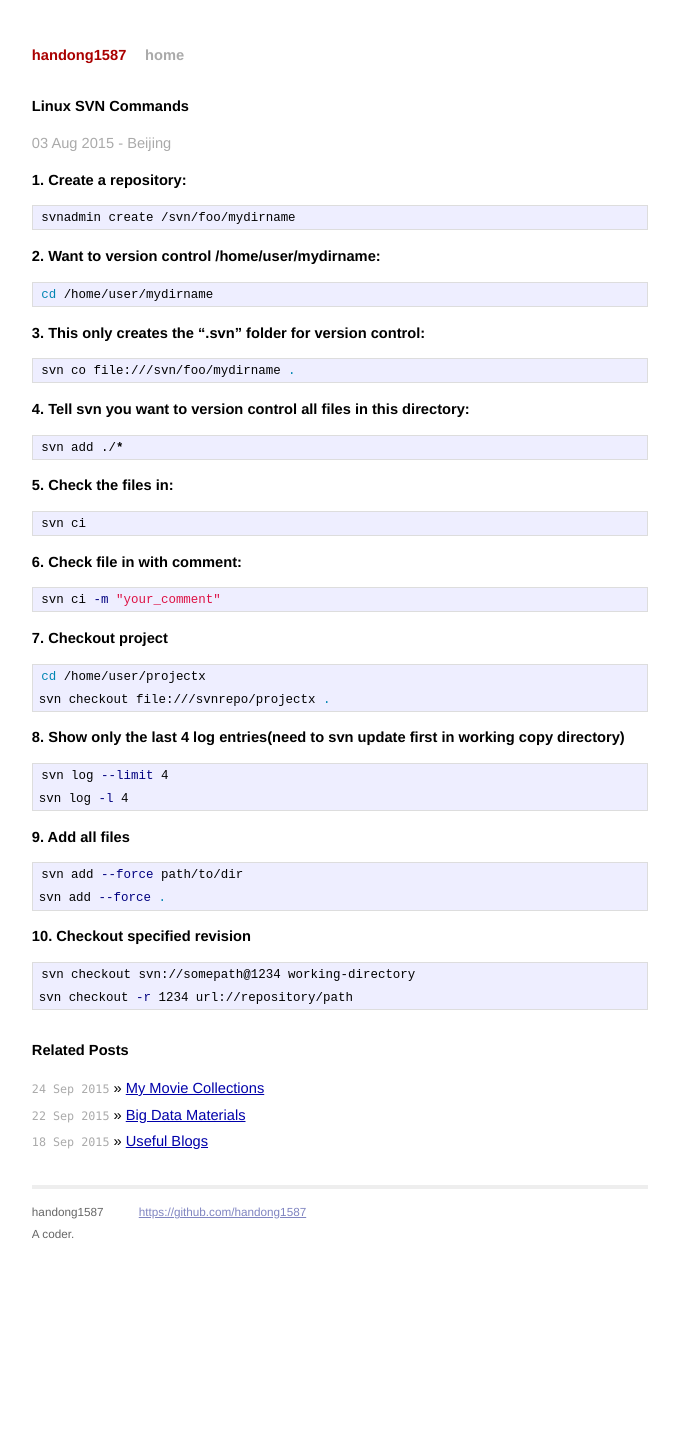
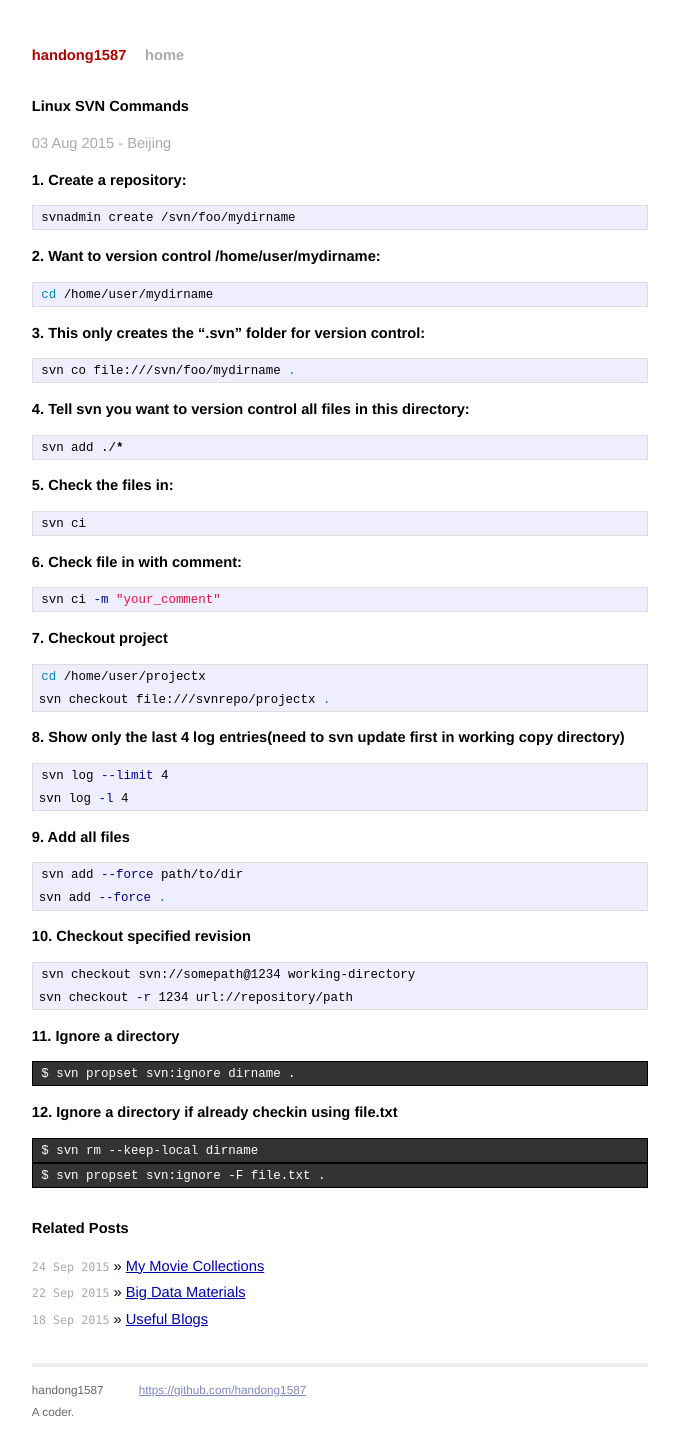
Before and after one commit to handong1587/handong1587.github.io, a Jekyll site: the page built from _posts/linux_study/2015-08-03-linux-svn.md, in a window 1280 px wide. Shown: the whole page, without its empty margins (300-979 px from the left). Built offline with Jekyll 4.4.1, drawn with Linux system fonts in a browser that asks for light colours; Markdown is read by kramdown in place of the engine named in the settings; comment, search, counter and statistics services are not loaded; before the commit the page ends 1257 px from its top, so only the background shows below that.

Commit message:
update md

````diff
--- a/_posts/linux_study/2015-08-03-linux-svn.md
+++ b/_posts/linux_study/2015-08-03-linux-svn.md
@@ -72,3 +72,14 @@ svn add --force .
 svn checkout svn://somepath@1234 working-directory
 svn checkout -r 1234 url://repository/path
 ```
+
+**11. Ignore a directory**
+
+<pre class="terminal"><code>$ svn propset svn:ignore dirname .</code></pre>
+
+**12. Ignore a directory if already checkin using file.txt**
+
+
+<pre class="terminal"><code>$ svn rm --keep-local dirname</code></pre>
+
+<pre class="terminal"><code>$ svn propset svn:ignore -F file.txt .</code></pre>
````
